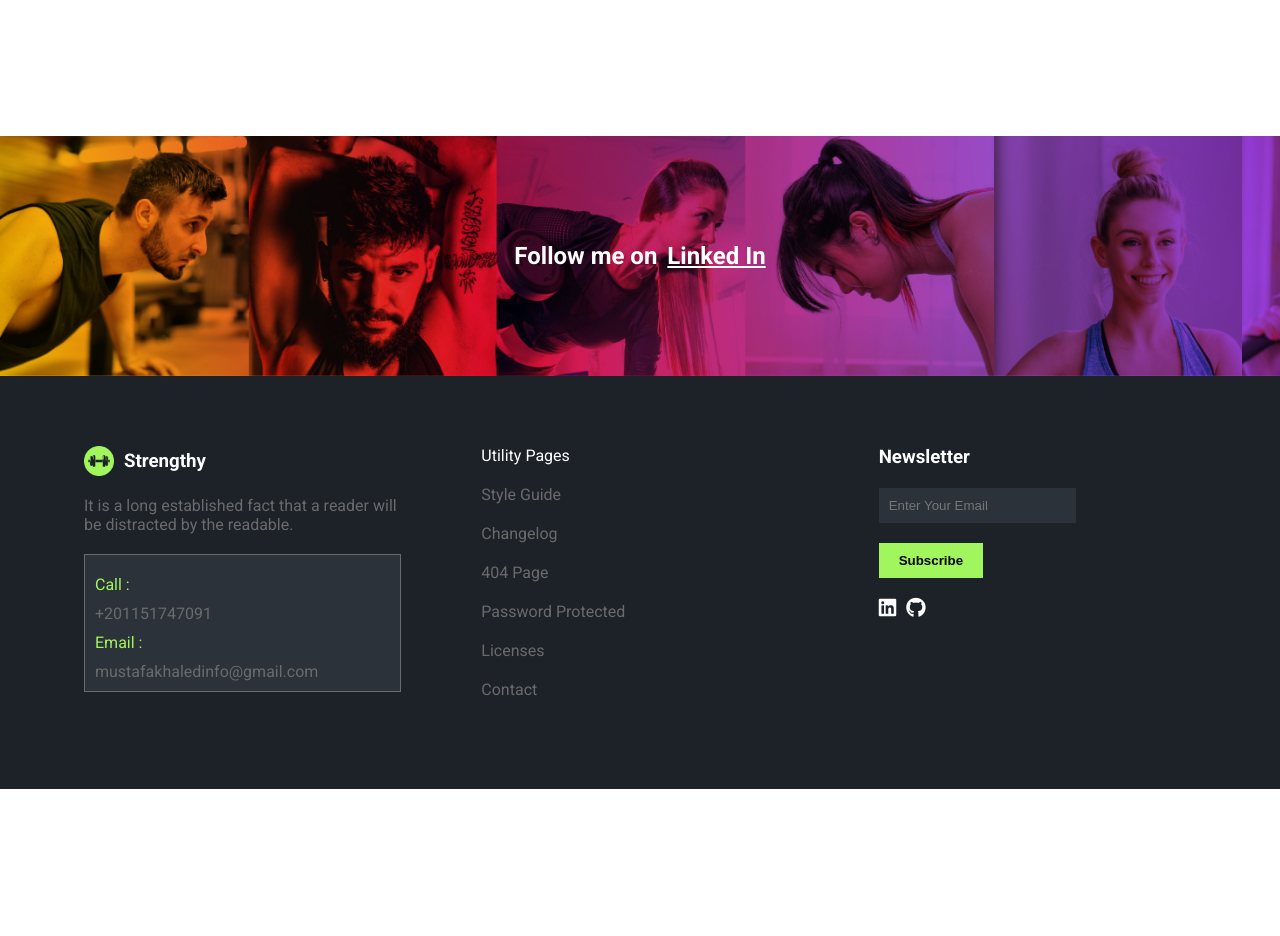
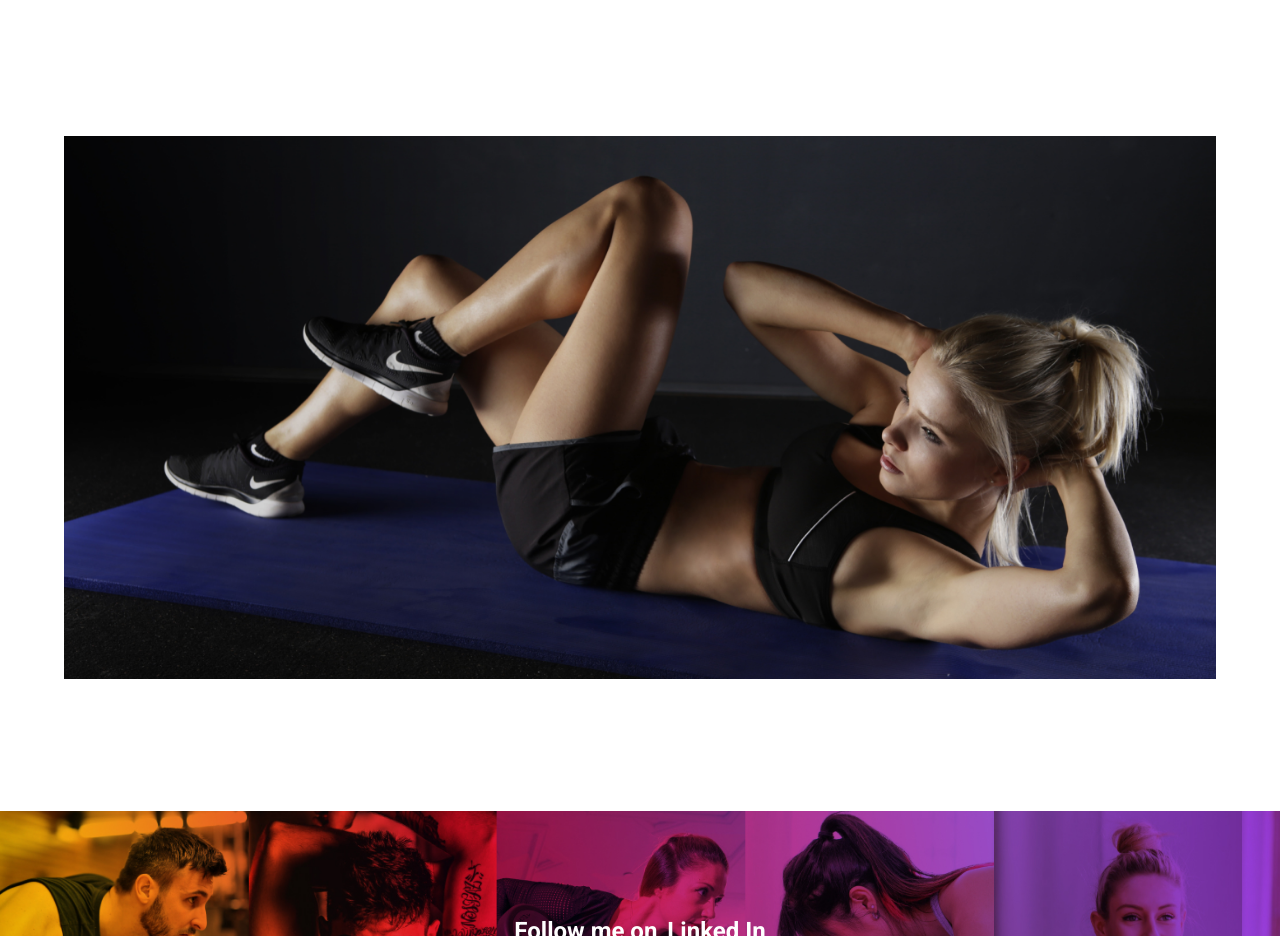
Before and after one commit to mustafa-khaled/Fitness-Website, a React (Create React App) app: page /yogaClass in a window 1280 px wide. Shown: the part 1840-2776 px from the top of the page. Before the commit the page ends 2629 px from the top, so only its background shows below. Built offline with nearby package versions, Linux system fonts and the light colour scheme.

Commit message:
finish yoga component

```diff
--- /dev/null
+++ b/src/components/yogaClass/Third.jsx
@@ -0,0 +1,12 @@
+import styles from "./yogaClass.module.css";
+import photo from "../../assets/yoda3.png";
+
+const Third = () => {
+  return (
+    <div className={`${styles.third} container`}>
+      <img src={photo} alt="" />
+    </div>
+  );
+};
+
+export default Third;
--- a/src/components/yogaClass/YogaClass.jsx
+++ b/src/components/yogaClass/YogaClass.jsx
@@ -1,11 +1,13 @@
 import First from "./First";
 import Second from "./Second";
+import Third from "./Third";
 
 const YogaClass = () => {
   return (
     <div>
       <First />
       <Second />
+      <Third />
     </div>
   );
 };
--- a/src/components/yogaClass/yogaClass.module.css
+++ b/src/components/yogaClass/yogaClass.module.css
@@ -114,3 +114,13 @@
     flex-direction: column;
   }
 }
+
+/* Section Three */
+
+.third {
+  margin-bottom: 8rem;
+}
+
+.third img {
+  width: 100%;
+}
```
